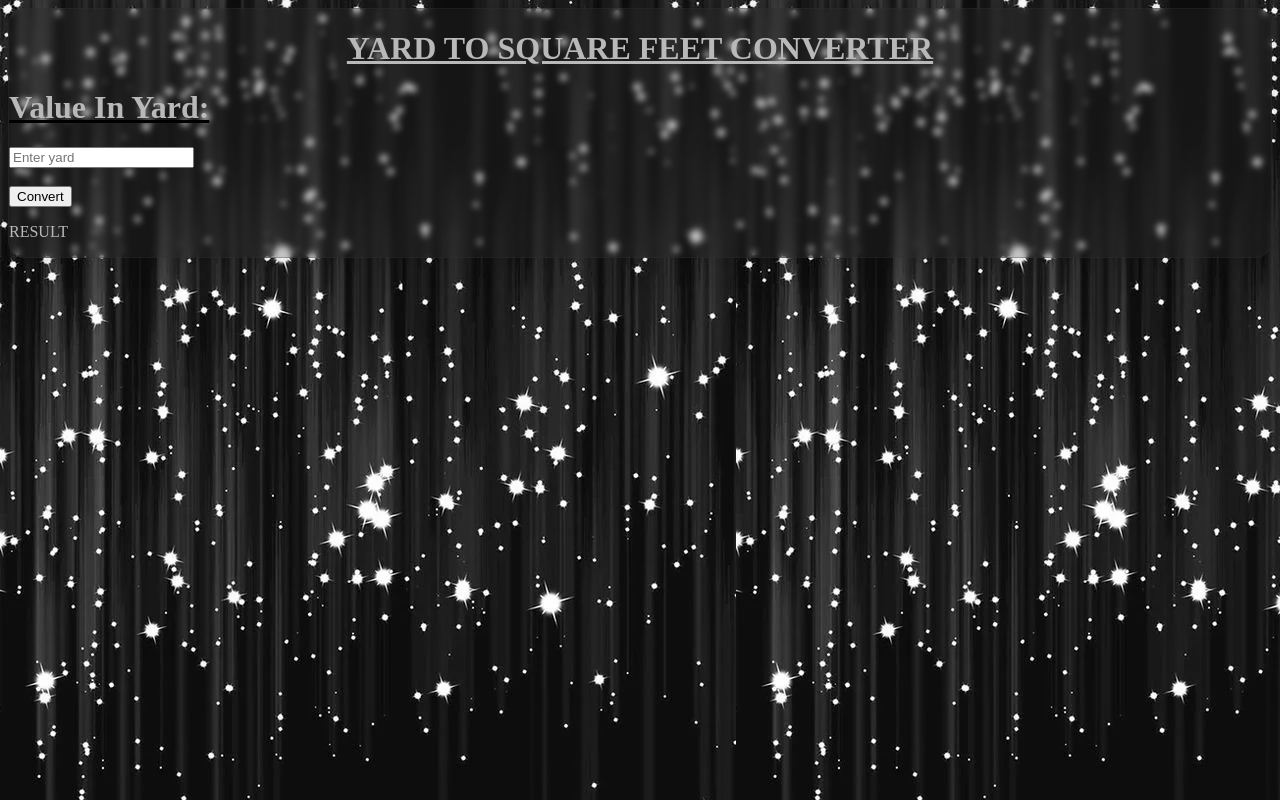
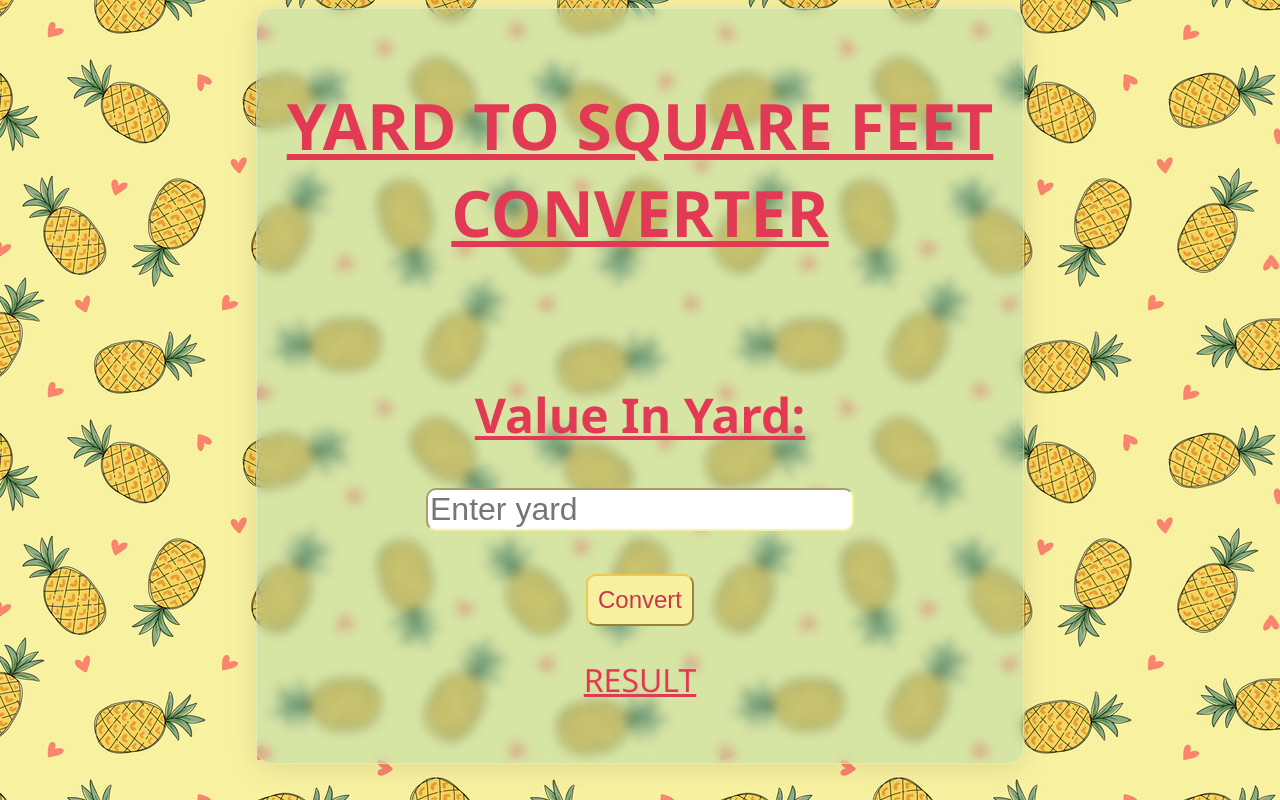
Before and after one commit to manalkhattak/java.assignment3, a plain HTML site: page index.html in a window 1280 px wide. Drawn offline with Linux system fonts and the light colour scheme.

Commit message:
yard to sq.feet converter

```diff
--- a/index.html
+++ b/index.html
@@ -7,15 +7,18 @@
     <link rel="stylesheet" href="style.css">
 </head>
 <body>
-  <div><h1><u><center>YARD TO SQUARE FEET CONVERTER</center></u></h1>
+  <div><center><h1><u>YARD TO SQUARE FEET
+    <br>
+    CONVERTER</u></h1>
     <form>
-        <label for="yard"><u><h1>Value In Yard:</h1></u></label>
+        <br>
+        <label for="yard"><u><h2>Value In Yard:</h2></u></label>
         <input class="placeholder" type="number" id="yard" placeholder="Enter yard" step="0.00001" required>
         <br>
         <br>
         <input class="button" type="button" value="Convert" type="submit">
     </form>
-    <p id="result">RESULT</p>
+    <p id="result"><U>RESULT</U></p>
     </center>
     </div>
     <script src="script.mjs"></script>
--- a/style.css
+++ b/style.css
@@ -1,10 +1,31 @@
-body{background-image: url(img.jpg/901948.webp);}
+body{
+    background-image: url(img.jpg/360_F_544658446_neSrGlaOEFEmSFPuQlUWIJ73qMSfGDP2.jpg);
+    background-size: auto;
+    color: #E23A55;
+    font-size: xx-large;
+    font-family: 'Segoe UI', Tahoma, Geneva, Verdana, sans-serif;
+    display: flex;
+    justify-content: center;
+}
 div{
-background: rgba(51, 46, 46, 0.27);
+background: rgba(147, 204, 172, 0.33);
 border-radius: 16px;
 box-shadow: 0 4px 30px rgba(0, 0, 0, 0.1);
-backdrop-filter: blur(3.2px);
--webkit-backdrop-filter: blur(3.2px);
-border: 1px solid rgba(51, 46, 46, 0.3); }
-h1{color: #B9B9B9;}
-p{color: #B9B9B9;}
+backdrop-filter: blur(5.5px);
+-webkit-backdrop-filter: blur(5.5px);
+border: 1px solid rgba(255, 255, 255, 0.3);
+padding: 30px;
+}
+.button{
+    padding: 10px;
+    border-radius: 10px;
+    border-color: #EEC951;
+    font-size: x-large;
+    background-color: #F7F09F;
+    color: #CC364C;
+}
+.placeholder{
+    font-size: xx-large;
+    border-radius: 10px;
+    border-color: #F8F1A0;
+    }
```
Also changed, not shown: img.jpg/360_F_544658446_neSrGlaOEFEmSFPuQlUWIJ73qMSfGDP2.jpg (added), img.jpg/901948.webp (deleted).
